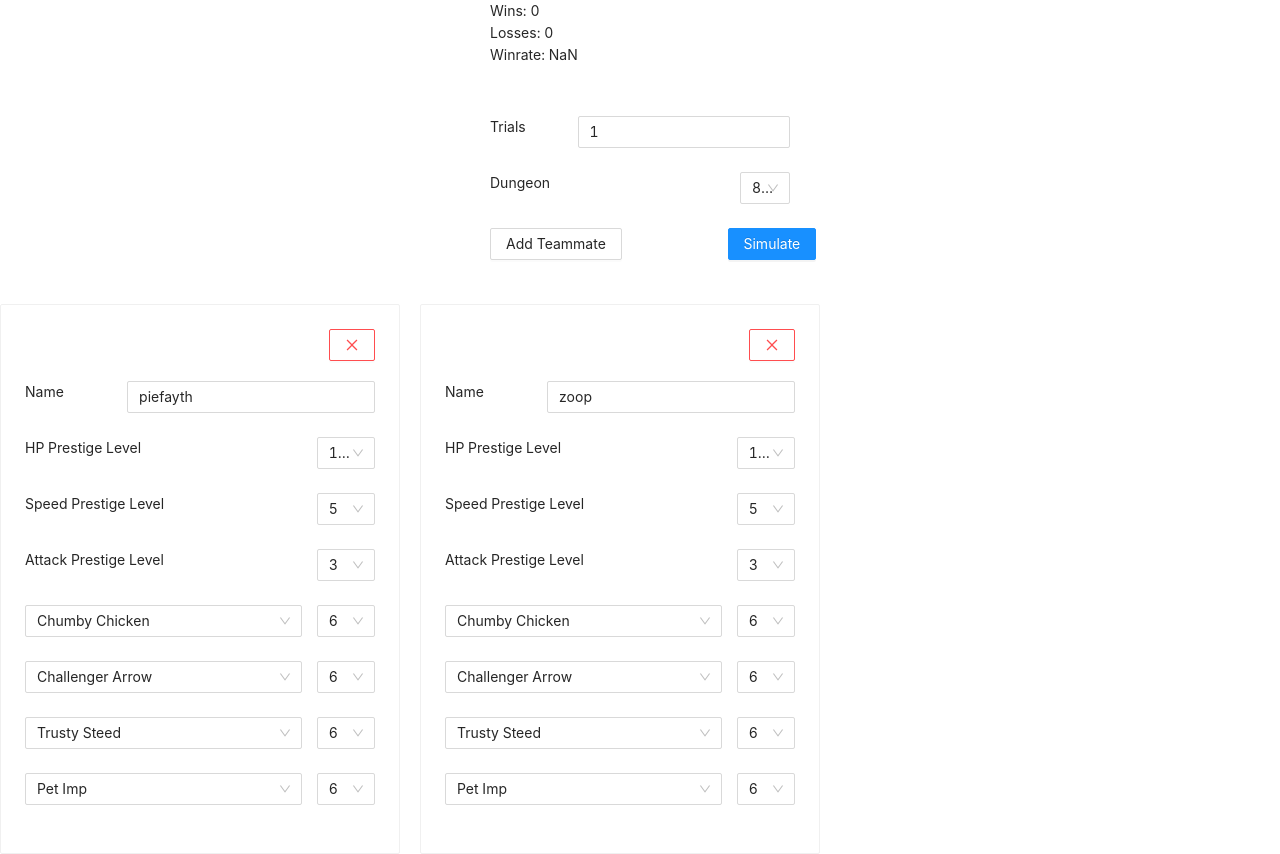
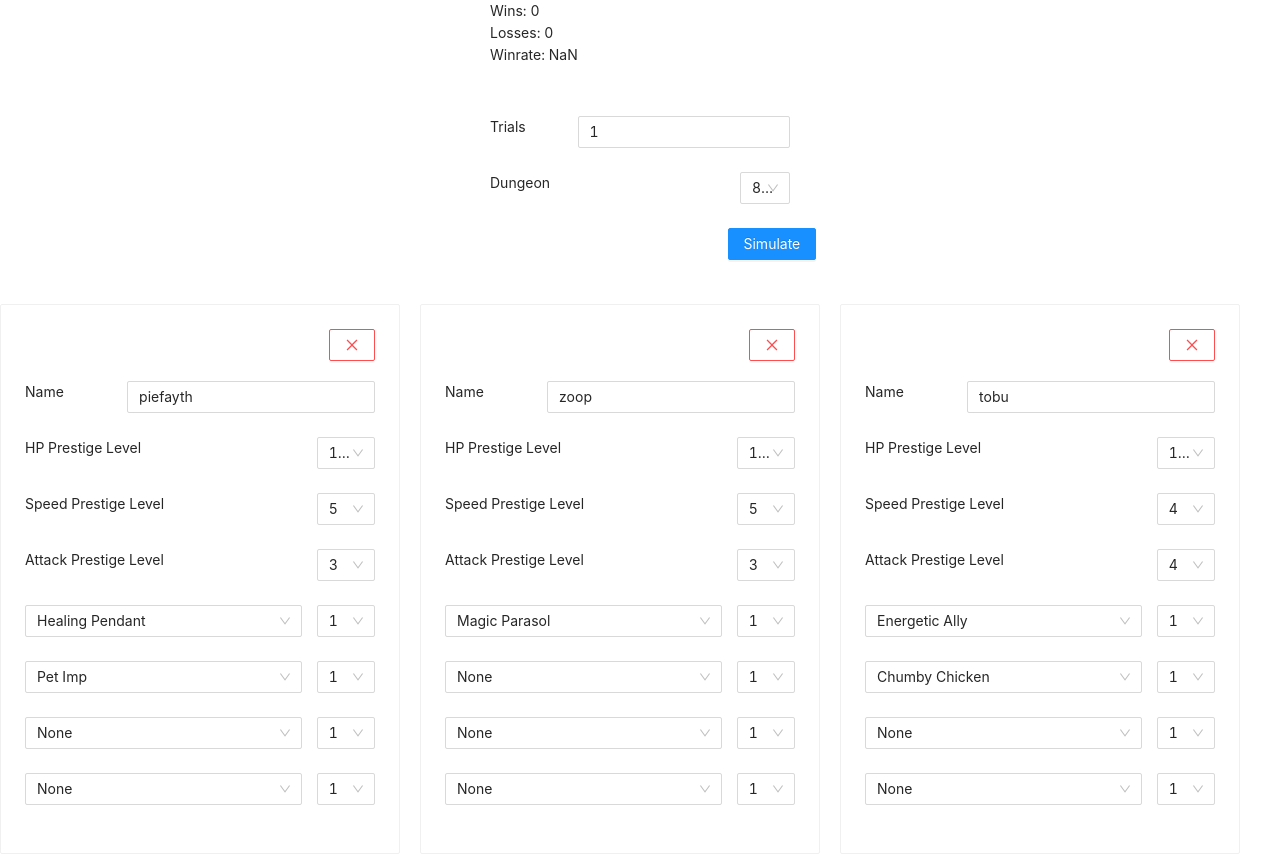
Before and after one commit to Piefayth/ap-dungeons-simulator, a React app: page / in a window 1280 px wide. Shown: the top 854 px of the page. Built offline with nearby package versions, Linux system fonts and the light colour scheme; the HTML template or start-up script is replaced by a standard one.

Commit message:
fix whirlwind axe (sorry)

```diff
--- a/simulator/src/index.ts
+++ b/simulator/src/index.ts
@@ -101,7 +101,7 @@ async function worker(numTrials: number, numWorkers: number, party: Actor[], dun
 
 const testParty: Actor[] = [{
     name: "piefayth",
-    items: [new ChumbyChicken(7), new Avalanche(7), new TrustySteed(7), new PetImp(7)],
+    items: [new TrustySteed(7), new ChumbyChicken(7), new Avalanche(7), new PetImp(7)],
     auras: [],
     maxHP: 150,
     curHP: 150,
@@ -111,7 +111,7 @@ const testParty: Actor[] = [{
     attackMax: 13
 }, {
     name: "zoop",
-    items: [new ChumbyChicken(7), new Avalanche(7), new TrustySteed(7), new PetImp(7)],
+    items: [new TrustySteed(7), new Avalanche(7), new ChumbyChicken(7), new PetImp(7)],
     auras: [],
     maxHP: 150,
     curHP: 150,
@@ -123,36 +123,54 @@ const testParty: Actor[] = [{
 
 const testParty2: Actor[] = [{
     name: "piefayth",
-    items: [new MartyrArmor(8), new SurvivalKit(8), new Freezeman(8), new BoostingBugle(8)],
+    items: [new HealingPendant(1), new PetImp(1)],
     auras: [],
     maxHP: 150,
     curHP: 150,
     energy: 0,
-    speed: 13,
-    attackMin: 3,
-    attackMax: 12,
-    angel: false,
+    speed: 15,
+    attackMin: 4,
+    attackMax: 13
 }, {
     name: "zoop",
-    items: [new MartyrArmor(8), new SurvivalKit(8), new Freezeman(8), new BoostingBugle(9)],
+    items: [new MagicParasol(1)],
+    auras: [],
+    maxHP: 150,
+    curHP: 150,
+    energy: 0,
+    speed: 15,
+    attackMin: 4,
+    attackMax: 13
+}, {
+    name: "tobu",
+    items: [new EnergeticAlly(1), new ChumbyChicken(1)],
+    auras: [],
+    maxHP: 150,
+    curHP: 150,
+    energy: 0,
+    speed: 14,
+    attackMin: 5,
+    attackMax: 14
+}, {
+    name: "mdao",
+    items: [new Avalanche(1)],
     auras: [],
     maxHP: 150,
     curHP: 150,
     energy: 0,
     speed: 14,
     attackMin: 4,
-    attackMax: 13,
-    angel: false,
+    attackMax: 13
 }, {
-    name: "rando",
-    items: [new MartyrArmor(6), new SurvivalKit(6), new MagicParasol(8), new BoostingBugle(6)],
+    name: "mdao2",
+    items: [new Avalanche(1)],
     auras: [],
-    maxHP: 130,
-    curHP: 130,
+    maxHP: 150,
+    curHP: 150,
     energy: 0,
     speed: 14,
     attackMin: 4,
-    attackMax: 13,
+    attackMax: 13
 }]
 
 const testParty3: Actor[] = [{
@@ -203,8 +221,8 @@ const testParty3: Actor[] = [{
 
 
 if (require.main === module && typeof window == "undefined") {
-    const selectedParty = testParty
-    const selectedDungeon = dungeon6
+    const selectedParty = testParty2
+    const selectedDungeon = dungeon4
     const trials = 10000
     const workers = 4
     const workerOption = process.argv[2]
--- a/simulator/src/items/whirlwindAxe.ts
+++ b/simulator/src/items/whirlwindAxe.ts
@@ -33,6 +33,10 @@ export class WhirlwindAxe extends Item {
             }
         }
 
+        const chance = 11 * this.tier
+        const roll = getRandomInt(0, 100)
+
+        if (roll < chance) {
             ctx.logCombatMessage(`${attacker.name} swings their whirlwind axe wildly.`)
             parties = forAllLivingActors(parties, triggeredBy.defenderPartyIndex, (actor, i) => {
                 if (i === triggeredBy.defenderIndex) return actor
@@ -44,6 +48,7 @@ export class WhirlwindAxe extends Item {
                 ctx.logCombatMessage(`${parties[triggeredBy.defenderPartyIndex][i].name} is hit, taking ${axeDamage} damage`)
                 return actor
             })
+        }
 
         return {
             newPartyStates: parties,
--- a/simulator/src/worker.ts
+++ b/simulator/src/worker.ts
@@ -10,7 +10,7 @@ function workerSimulate(trials: number, party: Actor[], dungeon: Dungeon, parent
         displayCombatEvents: false,
         displayPartyStates: false,
         skipHistoryStorage: true,
-        pityScaling: (speed, pitySpeed) => pitySpeed + 0
+        pityScaling: (speed, pitySpeed) => pitySpeed + 2
     })
 
     const instantiatedParty = party.map(actor => {
--- a/website/src/components/simulatorConfig.tsx
+++ b/website/src/components/simulatorConfig.tsx
@@ -19,7 +19,7 @@ import { ItemKind } from '../../../simulator/src/engine/itemTypes'
 
 const demoParty: Actor[] = [{
     name: "piefayth",
-    items: [new Items.ChumbyChicken(6), new Items.ChallengerArrow(6), new Items.TrustySteed(6), new Items.PetImp(6)],
+    items: [new Items.HealingPendant(1), new Items.PetImp(1)],
     auras: [],
     maxHP: 150,
     curHP: 150,
@@ -29,12 +29,42 @@ const demoParty: Actor[] = [{
     attackMax: 13
 }, {
     name: "zoop",
-    items: [new Items.ChumbyChicken(6), new Items.ChallengerArrow(6), new Items.TrustySteed(6), new Items.PetImp(6)],
+    items: [new Items.MagicParasol(1)],
     auras: [],
     maxHP: 150,
     curHP: 150,
     energy: 0,
     speed: 15,
+    attackMin: 4,
+    attackMax: 13
+}, {
+    name: "tobu",
+    items: [new Items.EnergeticAlly(1), new Items.ChumbyChicken(1)],
+    auras: [],
+    maxHP: 150,
+    curHP: 150,
+    energy: 0,
+    speed: 14,
+    attackMin: 5,
+    attackMax: 14
+}, {
+    name: "mdao",
+    items: [new Items.Avalanche(1)],
+    auras: [],
+    maxHP: 150,
+    curHP: 150,
+    energy: 0,
+    speed: 14,
+    attackMin: 4,
+    attackMax: 13
+}, {
+    name: "mdao2",
+    items: [new Items.Avalanche(1)],
+    auras: [],
+    maxHP: 150,
+    curHP: 150,
+    energy: 0,
+    speed: 14,
     attackMin: 4,
     attackMax: 13
 }]
```
Lines whose indentation alone changed are shown as unchanged.
